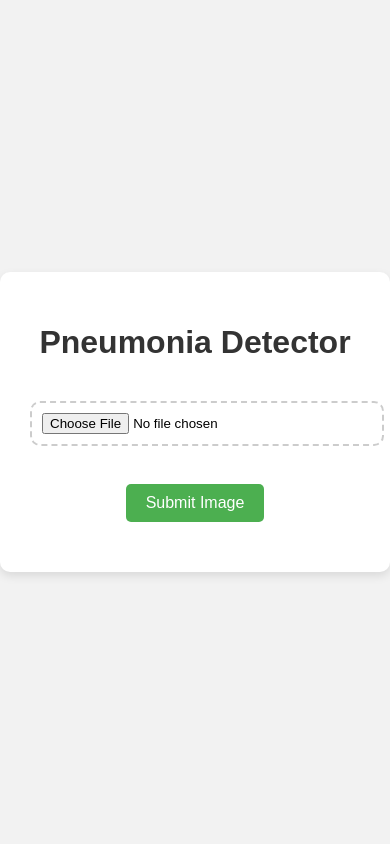
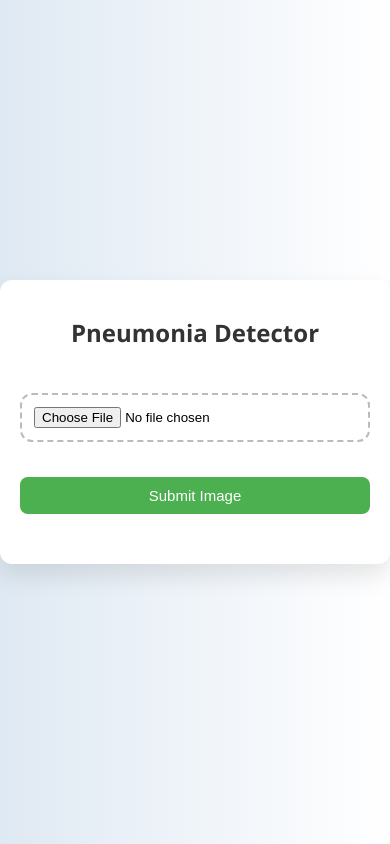
Before and after one commit to vardhanreddy2003/pneumonia-detection, a Flask app: page / in a window 390 px wide. Run offline with Flask 3, Linux system fonts and the light colour scheme.

Commit message:
Update index.html

```diff
--- a/templates/index.html
+++ b/templates/index.html
@@ -1,72 +1,123 @@
 <!DOCTYPE html>
 <html lang="en">
 <head>
-  <meta charset="UTF-8">
+  <meta charset="UTF-8" />
+  <meta name="viewport" content="width=device-width, initial-scale=1.0"/>
   <title>Pneumonia Detection</title>
   <style>
+    * {
+      box-sizing: border-box;
+    }
+
     body {
-      font-family: Arial, sans-serif;
-      background-color: #f2f2f2;
+      font-family: 'Segoe UI', Tahoma, Geneva, Verdana, sans-serif;
+      background: linear-gradient(to right, #dfe9f3, #ffffff);
+      margin: 0;
+      padding: 0;
       display: flex;
       justify-content: center;
       align-items: center;
-      height: 100vh;
-      margin: 0;
+      min-height: 100vh;
     }
 
     .container {
-      background-color: #fff;
-      padding: 30px;
-      border-radius: 10px;
-      box-shadow: 0 4px 10px rgba(0, 0, 0, 0.1);
+      background: #fff;
+      padding: 30px 25px;
+      border-radius: 16px;
+      box-shadow: 0 12px 24px rgba(0, 0, 0, 0.1);
+      width: 100%;
+      max-width: 500px;
       text-align: center;
-      width: 100%;
-      max-width: 400px;
     }
 
     h1 {
-      margin-bottom: 20px;
       color: #333;
+      margin-bottom: 24px;
+      font-size: 1.8rem;
     }
 
     input[type="file"] {
       margin: 20px 0;
-      padding: 10px;
-      border: 2px dashed #ccc;
-      border-radius: 10px;
+      padding: 12px;
+      border: 2px dashed #bbb;
+      border-radius: 12px;
+      width: 100%;
       cursor: pointer;
-      width: 100%;
+      transition: border-color 0.3s ease;
+    }
+
+    input[type="file"]:hover {
+      border-color: #888;
     }
 
     button {
-      padding: 10px 20px;
+      margin-top: 15px;
+      padding: 12px 24px;
+      font-size: 16px;
       background-color: #4CAF50;
+      color: white;
       border: none;
-      color: white;
-      border-radius: 5px;
-      font-size: 16px;
+      border-radius: 8px;
       cursor: pointer;
       transition: background 0.3s ease;
+      width: 100%;
     }
 
     button:hover {
       background-color: #45a049;
     }
 
-    .preview {
-      margin-top: 20px;
-    }
-
     .preview img {
       max-width: 100%;
-      border-radius: 10px;
-      margin-top: 10px;
+      margin-top: 20px;
+      border-radius: 12px;
+      box-shadow: 0 4px 10px rgba(0, 0, 0, 0.05);
     }
 
     .result {
-      margin-top: 20px;
+      margin-top: 30px;
+      font-size: 18px;
       font-weight: bold;
       color: #333;
+    }
+
+    .bar-container {
+      width: 100%;
+      background-color: #eee;
+      border-radius: 10px;
+      overflow: hidden;
+      margin-top: 15px;
+      height: 25px;
+      box-shadow: inset 0 2px 4px rgba(0,0,0,0.1);
+      display: none;
+    }
+
+    .bar-fill {
+      height: 100%;
+      width: 0%;
+      background: linear-gradient(to right, #2196F3, #FF5252);
+      color: white;
+      text-align: center;
+      line-height: 25px;
+      font-weight: bold;
+      border-radius: 10px;
+      transition: width 0.6s ease;
+    }
+
+    @media screen and (max-width: 600px) {
+      .container {
+        padding: 20px;
+        border-radius: 12px;
+      }
+
+      h1 {
+        font-size: 1.5rem;
+      }
+
+      button {
+        padding: 10px;
+        font-size: 15px;
+      }
     }
   </style>
 </head>
@@ -74,13 +125,18 @@
   <div class="container">
     <h1>Pneumonia Detector</h1>
     <form id="uploadForm">
-      <input type="file" name="image" id="imageInput" accept="image/*" required>
-      <br><br>
+      <input type="file" name="image" id="imageInput" accept="image/*" required />
+      <br />
       <button type="submit">Submit Image</button>
     </form>
+
     <div class="result" id="resultText"></div>
+    <div class="bar-container" id="barContainer">
+      <div class="bar-fill" id="barFill">0%</div>
+    </div>
+
     <div class="preview">
-      <img id="previewImage" src="" alt="" style="display:none;">
+      <img id="previewImage" src="" alt="" style="display:none;" />
     </div>
   </div>
 
@@ -89,6 +145,8 @@
     const imageInput = document.getElementById("imageInput");
     const resultText = document.getElementById("resultText");
     const previewImage = document.getElementById("previewImage");
+    const barContainer = document.getElementById("barContainer");
+    const barFill = document.getElementById("barFill");
 
     form.addEventListener("submit", async (e) => {
       e.preventDefault();
@@ -96,19 +154,24 @@
       const file = imageInput.files[0];
       if (!file) return;
 
-      formData.append("image", file);
-
-      // Show preview
       previewImage.src = URL.createObjectURL(file);
       previewImage.style.display = "block";
+
+      formData.append("image", file);
 
       const response = await fetch("/predict", {
         method: "POST",
         body: formData,
       });
 
-      const result = await response.text();
-      resultText.textContent = `Prediction: ${result}`;
+      const result = await response.json();
+      const percentage = (result.prediction * 100).toFixed(1);
+
+      resultText.textContent = `Prediction Result: ${result.result.toUpperCase()}`;
+      barFill.style.width = `${percentage}%`;
+      barFill.textContent = `${percentage}%`;
+      barFill.style.background = `linear-gradient(to right, #2196F3, #FF5252 ${percentage}%)`;
+      barContainer.style.display = "block";
     });
   </script>
 </body>
```
